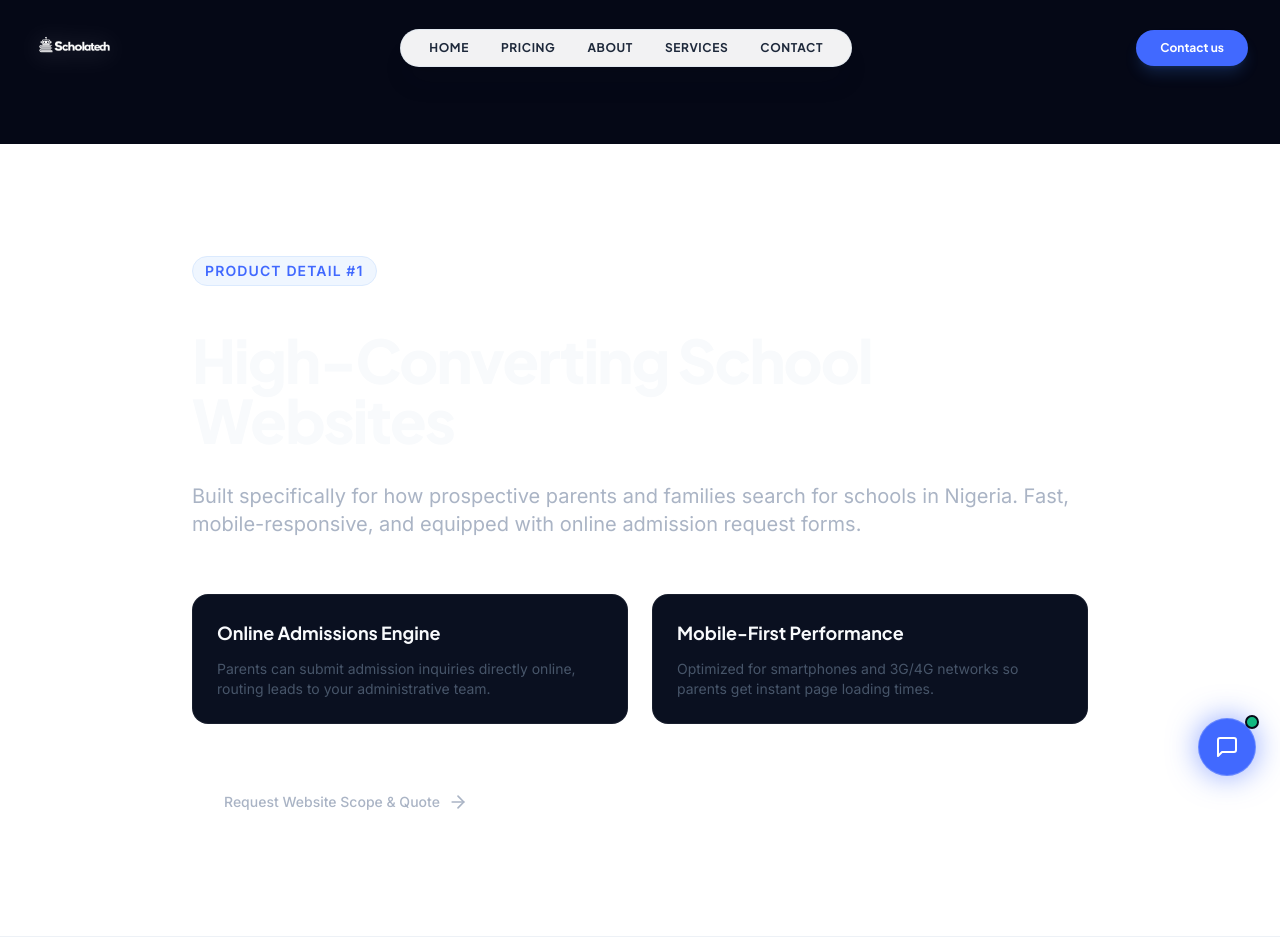
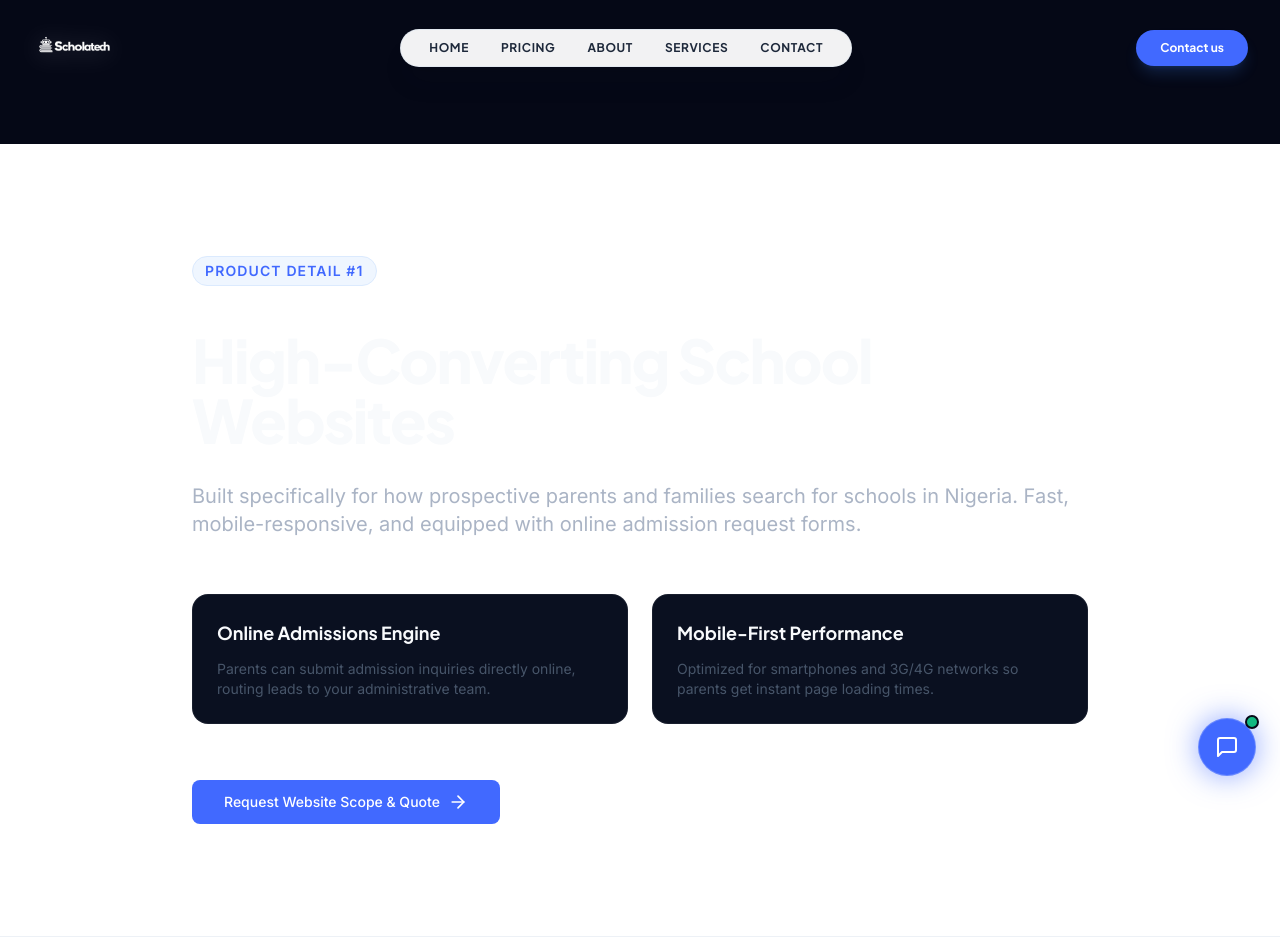
Before and after one commit to franklyn-program/scholatech, a Next.js app: page /solutions/websites in a window 1280 px wide. Shown: the top 952 px of the page. Built offline with nearby package versions, Linux system fonts and the light colour scheme.

Commit message:
feat: integrate CreativePricing & shadcn UI button with dark #050816 theme across Scholatech

```diff
--- a/app/not-found.tsx
+++ b/app/not-found.tsx
@@ -15,7 +15,9 @@ export default function NotFound() {
             The page you are looking for does not exist or has been moved.
           </p>
           <div className="pt-2">
-            <Button href="/">Return Home</Button>
+            <Button asChild>
+              <Link href="/">Return Home</Link>
+            </Button>
           </div>
         </div>
       </main>
--- a/app/solutions/cbt/page.tsx
+++ b/app/solutions/cbt/page.tsx
@@ -40,8 +40,10 @@ export default function CBTSolutionPage() {
             </div>
 
             <div className="pt-6">
-              <Button href="/contact" variant="green" size="lg">
-                Request CBT Lab Scope <ArrowRight className="ml-2 w-5 h-5" />
+              <Button asChild size="lg">
+                <a href="/#contact">
+                  Request CBT Lab Scope <ArrowRight className="ml-2 w-5 h-5" />
+                </a>
               </Button>
             </div>
           </div>
--- a/app/solutions/management-system/page.tsx
+++ b/app/solutions/management-system/page.tsx
@@ -40,8 +40,10 @@ export default function ManagementSystemSolutionPage() {
             </div>
 
             <div className="pt-6">
-              <Button href="/contact" size="lg">
-                Request Management System Scope <ArrowRight className="ml-2 w-5 h-5" />
+              <Button asChild size="lg">
+                <a href="/#contact">
+                  Request Management System Scope <ArrowRight className="ml-2 w-5 h-5" />
+                </a>
               </Button>
             </div>
           </div>
--- a/app/solutions/websites/page.tsx
+++ b/app/solutions/websites/page.tsx
@@ -40,8 +40,10 @@ export default function WebsiteSolutionPage() {
             </div>
 
             <div className="pt-6">
-              <Button href="/contact" size="lg">
-                Request Website Scope & Quote <ArrowRight className="ml-2 w-5 h-5" />
+              <Button asChild size="lg">
+                <a href="/#contact">
+                  Request Website Scope & Quote <ArrowRight className="ml-2 w-5 h-5" />
+                </a>
               </Button>
             </div>
           </div>
--- a/components/sections/PricingTeaser.tsx
+++ b/components/sections/PricingTeaser.tsx
@@ -41,9 +41,11 @@ export function PricingTeaser() {
             </p>
 
             <div className="pt-2">
-              <Button href="/pricing" variant="primary" size="lg">
-                See full pricing packages
-                <ArrowRight className="w-4 h-4 ml-2" />
+              <Button asChild size="lg">
+                <a href="/pricing">
+                  See full pricing packages
+                  <ArrowRight className="w-4 h-4 ml-2" />
+                </a>
               </Button>
             </div>
           </div>
--- a/components/ui/Button.tsx
+++ b/components/ui/Button.tsx
@@ -1,23 +1,19 @@
-import * as React from "react"
-import { Slot } from "@radix-ui/react-slot"
-import { cva, type VariantProps } from "class-variance-authority"
-
-import { cn } from "@/lib/utils"
+import * as React from "react";
+import { Slot } from "@radix-ui/react-slot";
+import { cva, type VariantProps } from "class-variance-authority";
+import { cn } from "@/lib/utils";
 
 const buttonVariants = cva(
   "inline-flex items-center justify-center whitespace-nowrap rounded-md text-sm font-medium ring-offset-background transition-colors focus-visible:outline-none focus-visible:ring-2 focus-visible:ring-ring focus-visible:ring-offset-2 disabled:pointer-events-none disabled:opacity-50",
   {
     variants: {
       variant: {
-        default: "bg-primary text-primary-foreground hover:bg-primary/90",
-        destructive:
-          "bg-destructive text-destructive-foreground hover:bg-destructive/90",
-        outline:
-          "border border-input bg-background hover:bg-accent hover:text-accent-foreground",
-        secondary:
-          "bg-secondary text-secondary-foreground hover:bg-secondary/80",
-        ghost: "hover:bg-accent hover:text-accent-foreground",
-        link: "text-primary underline-offset-4 hover:underline",
+        default: "bg-[#4169FF] text-white hover:bg-[#3451D1]",
+        destructive: "bg-red-600 text-white hover:bg-red-700",
+        outline: "border border-white/20 bg-transparent text-white hover:bg-white/10",
+        secondary: "bg-[#10B981] text-[#050816] hover:bg-[#059669]",
+        ghost: "hover:bg-white/10 text-white",
+        link: "text-[#5A7DFF] underline-offset-4 hover:underline",
       },
       size: {
         default: "h-10 px-4 py-2",
@@ -30,27 +26,27 @@ const buttonVariants = cva(
       variant: "default",
       size: "default",
     },
-  },
-)
+  }
+);
 
 export interface ButtonProps
   extends React.ButtonHTMLAttributes<HTMLButtonElement>,
     VariantProps<typeof buttonVariants> {
-  asChild?: boolean
+  asChild?: boolean;
 }
 
 const Button = React.forwardRef<HTMLButtonElement, ButtonProps>(
   ({ className, variant, size, asChild = false, ...props }, ref) => {
-    const Comp = asChild ? Slot : "button"
+    const Comp = asChild ? Slot : "button";
     return (
       <Comp
         className={cn(buttonVariants({ variant, size, className }))}
         ref={ref}
         {...props}
       />
-    )
-  },
-)
-Button.displayName = "Button"
+    );
+  }
+);
+Button.displayName = "Button";
 
-export { Button, buttonVariants }
+export { Button, buttonVariants };
--- a/components/ui/creative-pricing.tsx
+++ b/components/ui/creative-pricing.tsx
@@ -1,5 +1,5 @@
 import * as React from "react";
-import { Button } from "@/components/ui/button";
+import { Button } from "@/components/ui/Button";
 import { Check } from "lucide-react";
 import { cn } from "@/lib/utils";
 
@@ -99,7 +99,7 @@ function CreativePricing({
 
                                 <div className="mb-6">
                                     <span className="text-2xl font-extrabold font-heading text-[#10B981]">
-                                        {typeof tier.price === 'number' ? $ : tier.price}
+                                        {tier.price}
                                     </span>
                                     <span className="text-xs text-slate-400 block font-mono mt-0.5">
                                         One-time payment · Owned forever
```
